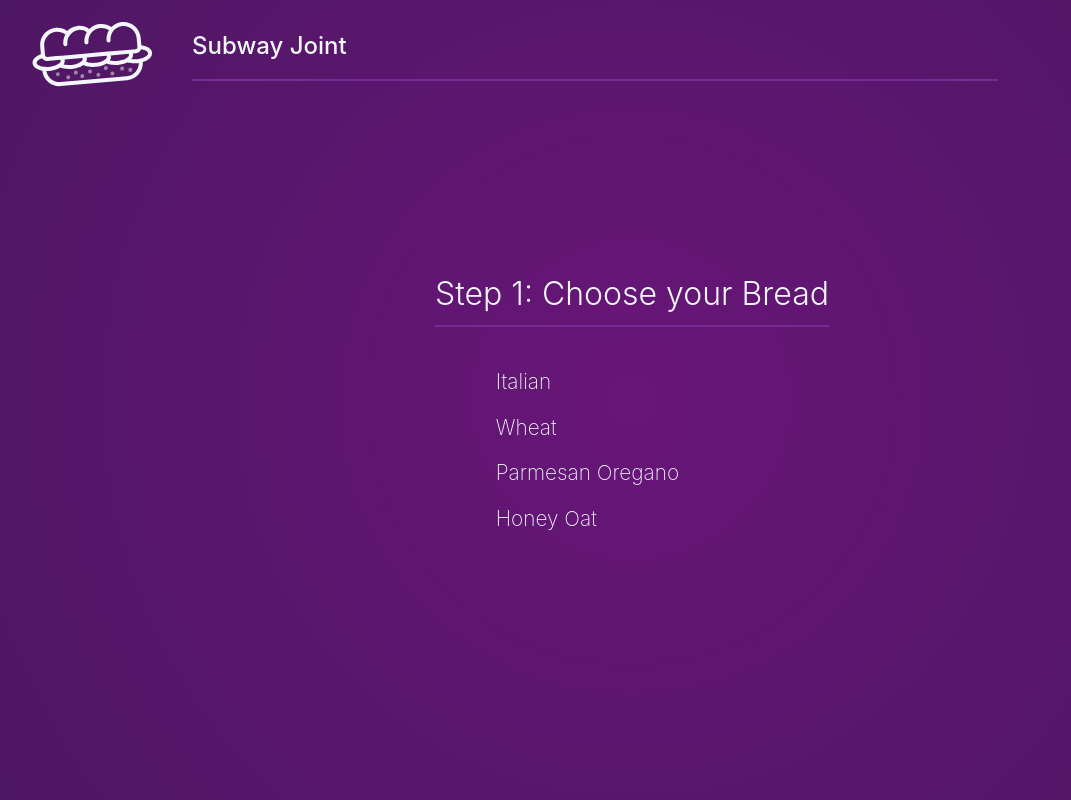
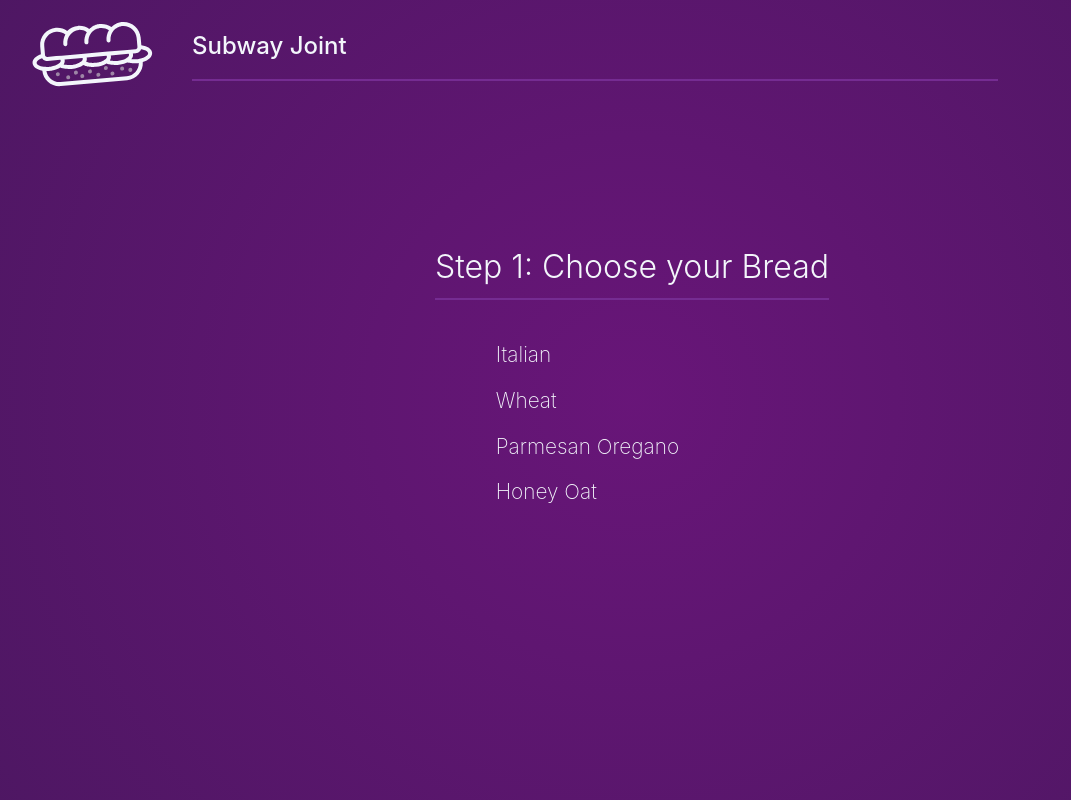
Before and after one commit to KishanBapodra/sub-sandwich-joint, a React (Create React App) app: page /bread in a window 1280 px wide. Shown: the whole page, without its empty margins (8-1079 px from the left). Built offline with nearby package versions, Linux system fonts and the light colour scheme.

Commit message:
Optimize: variants framer motion

```diff
--- a/src/components/Bread.tsx
+++ b/src/components/Bread.tsx
@@ -14,25 +14,59 @@ const Bread = ({breadType, sandwich}: BreadProps) => {
 
   const breads: String[] = ['Italian','Wheat','Parmesan Oregano','Honey Oat']
 
+  const containerVariant = {
+    hidden: {
+      x: '60vw'
+    },
+    visible: {
+      x:0,
+      transition: {
+        duration: 0.25
+      }
+    }
+  }
+
+  const btnVariant = {
+    hidden: {
+      x: '-70vw',
+      opacity: 0
+    },
+    visible: {
+      x: 40,
+      opacity: 1,
+      transiton: {
+        delay: 2,
+        duration: 3,
+        type: 'spring',
+        stiffness: 75,
+      }
+    },
+    hover: {
+      scale: 1.1,
+      boxShadow: "0 0 4px #FF4996",
+      textShadow: "0 0 2px #FFF",
+    }
+  }
+
   return (
     <>
-      <motion.div initial={{x:'60vw'}} animate={{x:0}} transition={{duration: 0.25}} className={styles.container}>
+      <motion.div className={styles.container} variants={containerVariant} initial="hidden" animate="visible">
 
         <List mapItem={breads} type="Bread" sandwich={sandwich} func={breadType} />
 
-        {sandwich.fBread && <div className={styles.btn}>
+        {/* {sandwich.fBread &&  */}
+        <div className={styles.btn}>
           <Link to="/cheese">
           <motion.button
-                initial={{x:'-70vw'}}
-                animate={{x:0}}
-                transition={{type: 'spring', stiffness: 75}}
-                whileHover={{scale: 1.1, boxShadow: "0 0 4px #FF4996", textShadow: "0 0 2px #FFF" }}
+                variants={btnVariant}
+                whileHover="hover"
                 className={sandwich.fBread.length !== 0 ? styles.next : styles.hid}
               >
                 Next
               </motion.button>
           </Link>
-        </div>}
+        </div>
+         {/* } */}
 
       </motion.div>
     </>
```
